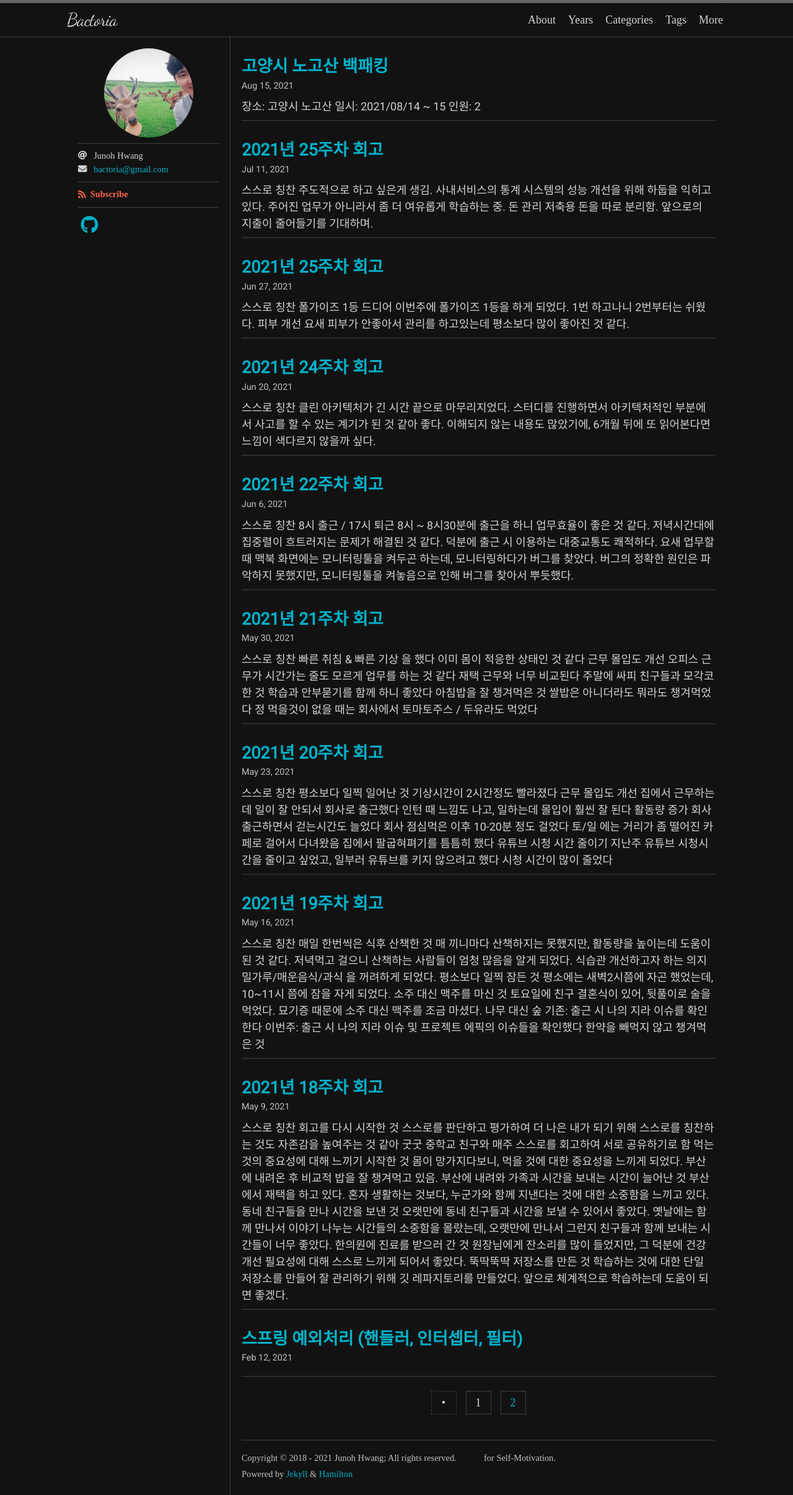
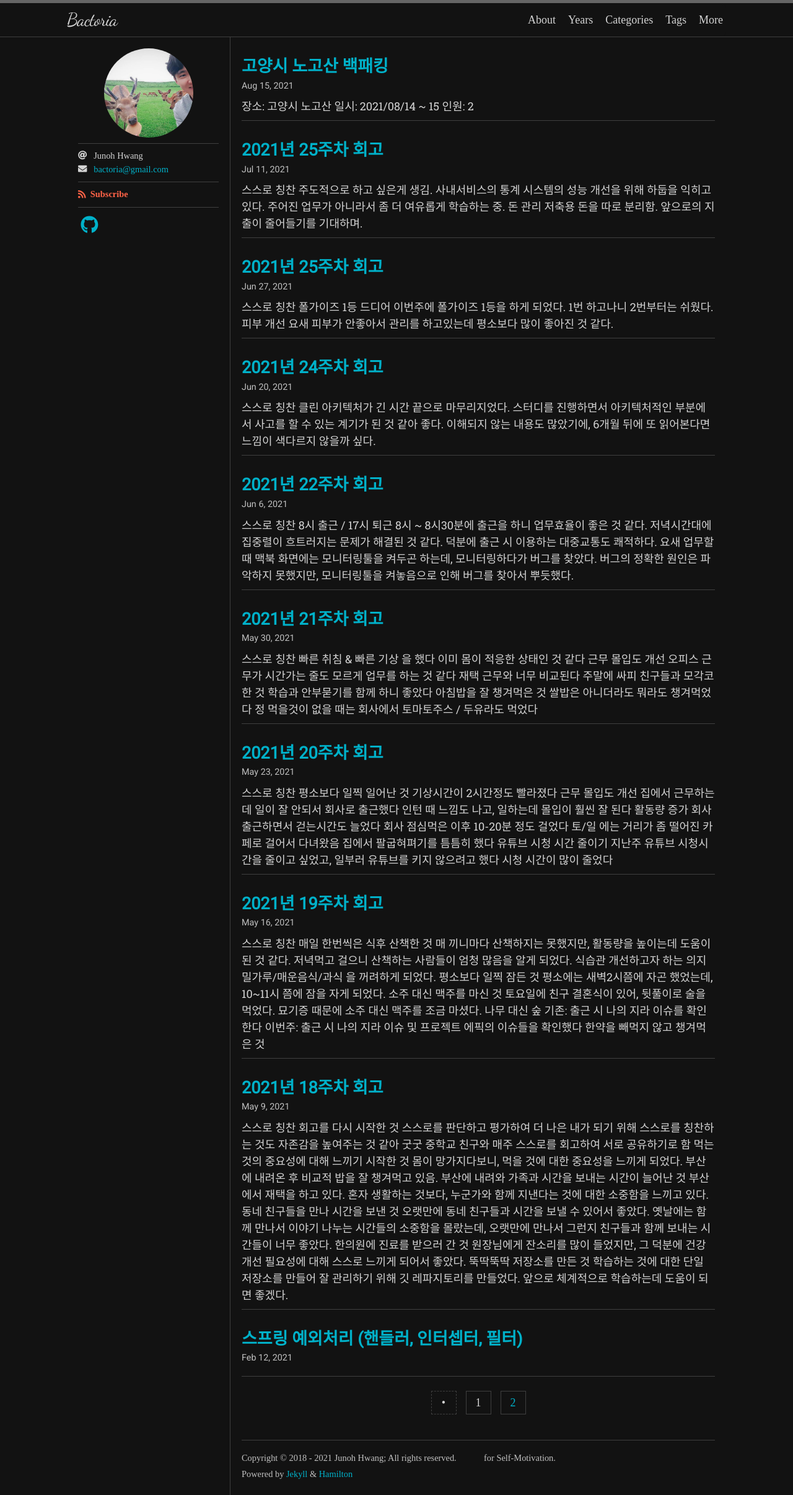
Before and after one commit to bactoria/bactoria.github.io, a Jekyll site: the page built from index.html, in a window 1280 px wide. Shown: the whole page at 62% size. Built offline with Jekyll 4.4.1, drawn with Linux system fonts in a browser that asks for light colours; nearby versions of some CDN libraries; some web fonts are replaced; the list of posts is cut into pages by our own code.

Commit message:
목차 가독성 개선을 위한 폰트 굵기 수정

```diff
--- a/_sass/hamilton/layout.scss
+++ b/_sass/hamilton/layout.scss
@@ -375,6 +375,7 @@ ul.social-icons {
     }
 
     .post-excerpt {
+      font-family: $reading-font-family;
       margin-top: $spacing-unit / 2;
 
       p {
```
